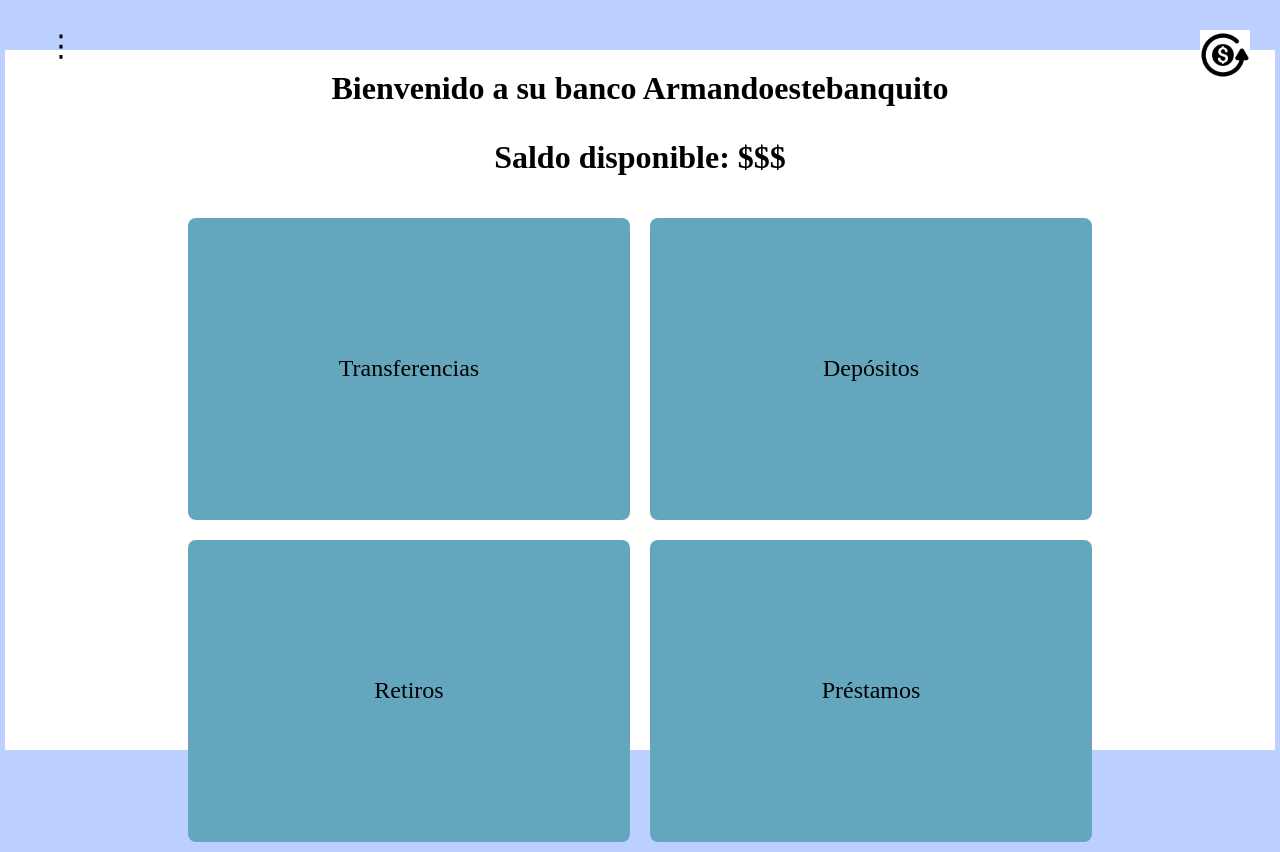
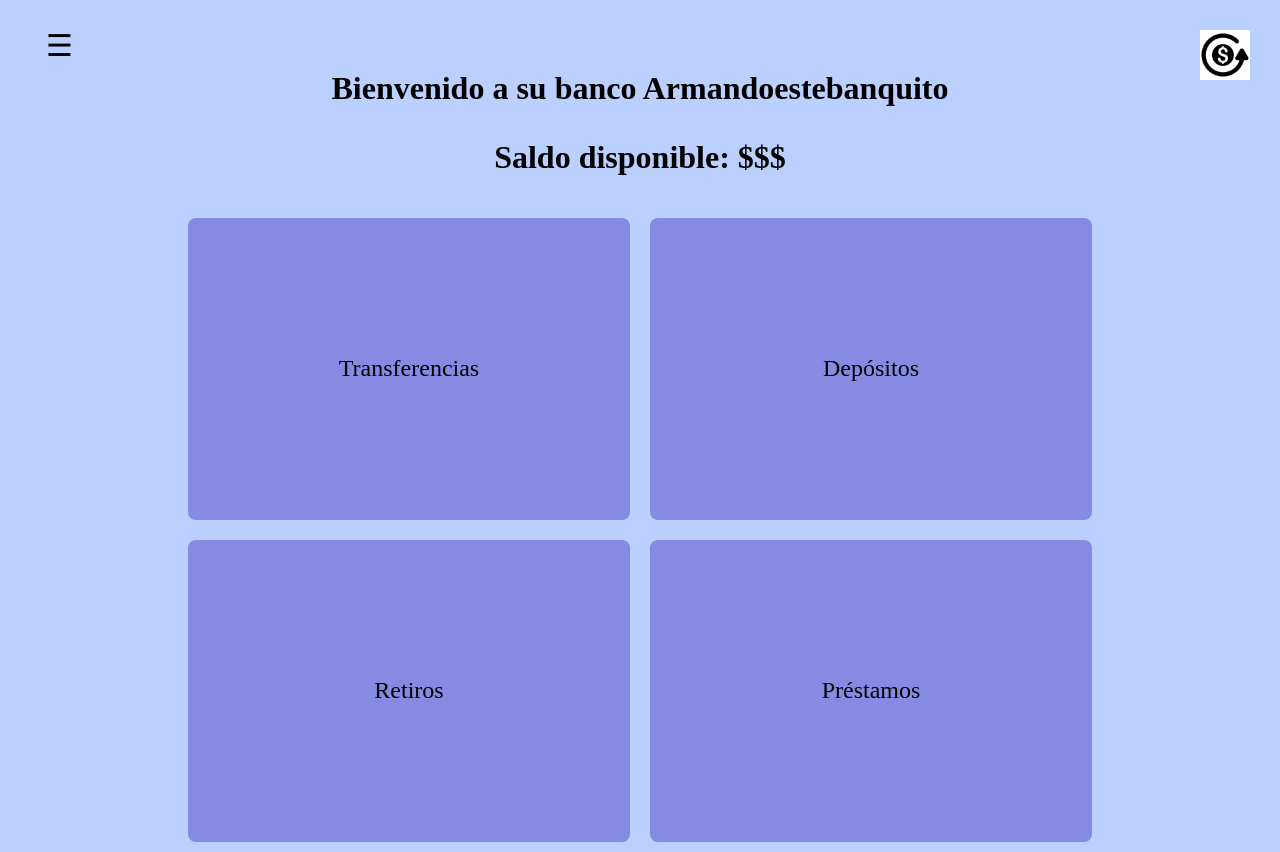
Before and after one commit to ZhantyDev/proyecto-web, a React (Vite) app in the folder front-proyecto/: page /home in a window 1280 px wide. Built offline with nearby package versions, Linux system fonts and the light colour scheme.

Commit message:
Finalización de la organización estática

```diff
--- a/front-proyecto/src/components/ingresoregistro/Ingresoregistro.css
+++ b/front-proyecto/src/components/ingresoregistro/Ingresoregistro.css
@@ -1,6 +1,6 @@
 .cuadrito {
-    height: 380px;
-    width: 600px;
+    height: 280px;
+    width: 500px;
     margin: 80px;
     display: flex;
     border-radius: 30px;
@@ -35,3 +35,7 @@
     background-color: #4E148C;
     justify-content: center;
   }
+
+  .letra {
+  color: black;
+  }
--- a/front-proyecto/src/components/ingresoregistro/Ingresoregistro.jsx
+++ b/front-proyecto/src/components/ingresoregistro/Ingresoregistro.jsx
@@ -7,8 +7,8 @@ function Ingresoregistro(){
     return(
         <>
         <div id = "root">
-        <div class = "cuadrito">
-        <h1>Inicio de sesion</h1>
+        <div class = "cuadrito" >
+        <h1 class = "letra" >Inicio de sesion</h1>
         <input type="text" name='input_usuario' class = 'item' placeholder='Usuario' />
         <input type="text" name='input_contraseña' class = 'item' placeholder='Contraseña' />
         <button class = 'botonStyle' onClick={()=>navigate('/home')}>Iniciar</button>
--- a/front-proyecto/src/components/prestamos/Prestamos.css
+++ b/front-proyecto/src/components/prestamos/Prestamos.css
@@ -1,25 +1,25 @@
   .cuadrado {
-    height: 100px;
-    width: 100px;
+    height: 400px;
+    width: 600px;
     margin: 100px;
     display: flex;
     border-radius: 0;
     flex-wrap: wrap;
-    background-color: #77BFA3;
+    background-color: #858AE3;
     flex-direction: column;
     align-items: center;
     transition: filter 600ms;
     color: black;
   }
   .cuadrito:hover {
-    filter: drop-shadow(0 0 2em #64ffce65);
+    filter: drop-shadow(0 0 2em #4E148C);
   }
 
   #monto .item{
     height: 40px;
     width: 200px;
     display: flex;
-    background-color: azure;
+    background-color: #BBD0FF;
     text-align: center;
     transition: filter 600ms;
     color: black;
@@ -29,7 +29,7 @@
     height: 40px;
     width: 200px;
     display: flex;
-    background-color: azure;
+    background-color: #BBD0FF;
     text-align: center;
     transition: filter 600ms;
     color: black;
@@ -39,7 +39,7 @@
     width: 200px;
     height: 40px;
     color: black;
-    background-color: white;
+    background-color: #BBD0FF;
   }
 
   .botonPrestamo{
@@ -48,10 +48,9 @@
     margin: 5px;
     display: flex;
     border-radius: 10%;
-    background-color: #64A6BD;
+    background-color: #2C0735;
     justify-content: center;
     align-items: center;
-    color: black;
   }
 
     #banco{
--- a/front-proyecto/src/components/principal/Principal.css
+++ b/front-proyecto/src/components/principal/Principal.css
@@ -1,6 +1,6 @@
   #ppal{
     text-align: center;
-    background-color: white;
+    background-color: #bbd0ff;
   }
 
   .letra{
@@ -43,7 +43,7 @@
     padding: 150px 220px;
     justify-content: center;
     align-items: center;
-    background-color: #64A6BD;
+    background-color: #858AE3;
     color: black;
     font-size: 1.5em;
   }
@@ -65,27 +65,27 @@
     position: fixed;
     top: 0;
     left: 0;
-    background-color: white;
+    background-color: #9999ff;
     overflow-x: hidden;
     transition: 0.5s;
     padding-top: 60px;
   }
 
   .sidebar.open {
-    width: 250px;
+    width: 280px;
   }
 
   .sidebar a {
-    padding: 8px 8px 8px 32px;
+    padding: 8px 8px 8px 3px;
     text-decoration: none;
     font-size: 25px;
-    color: black;
+    color: #2C0735;
     display: block;
     transition: 0.3s;
   }
 
   .sidebar a:hover {
-    color: #f1f1f1;
+    color: #613DC1;
   }
 
   .sidebar .closebtn {
--- a/front-proyecto/src/components/principal/Principal.jsx
+++ b/front-proyecto/src/components/principal/Principal.jsx
@@ -25,7 +25,7 @@ function Principal(){
                 <button className='botones' onClick={()=>navigate('/prestamos')}>Préstamos</button>
             </div>
 
-            <button className='menu-button' onClick={toggleSidebar}>⋮</button>
+            <button className='menu-button' onClick={toggleSidebar}>☰</button>
 
             <div className={`sidebar ${isSidebarOpen ? 'open' : ''}`}>
                 <a href="#" className="closebtn" onClick={toggleSidebar}>×</a>
```
